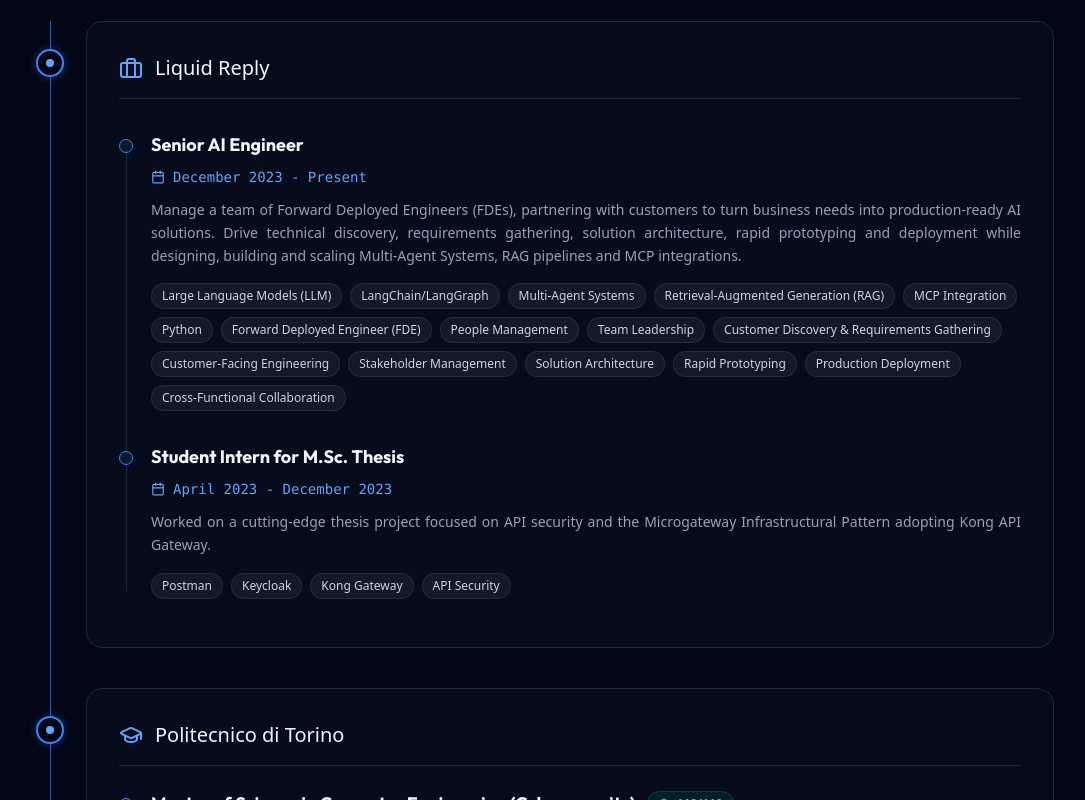
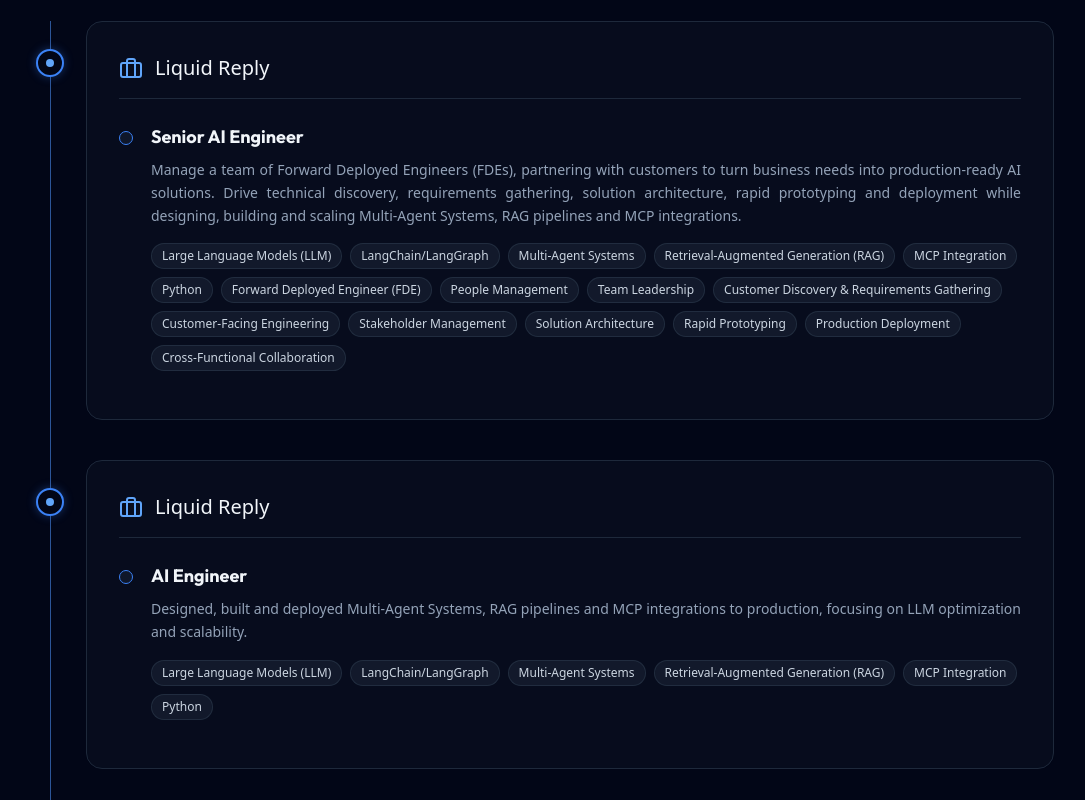
Before and after one commit to dvdr00t/portfolio, a Next.js app: page / in a window 1280 px wide. Shown: the part 2040-2840 px from the top of the page, without its empty margins (98-1183 px from the left). Built offline with nearby package versions, Linux system fonts and the light colour scheme.

Commit message:
fix: separate senior card

```diff
--- a/src/components/Curriculum.tsx
+++ b/src/components/Curriculum.tsx
@@ -122,10 +122,12 @@
                                 )}
                             </div>
 
-                            <div className="flex items-center gap-2 text-sm text-blue-400 font-mono mb-3">
-                                <Calendar className="w-3.5 h-3.5" />
-                                <span>{role.date}</span>
-                            </div>
+                            {role.date && (
+                                <div className="flex items-center gap-2 text-sm text-blue-400 font-mono mb-3">
+                                    <Calendar className="w-3.5 h-3.5" />
+                                    <span>{role.date}</span>
+                                </div>
+                            )}
 
                             <p className="text-slate-400 leading-relaxed text-sm mb-4 text-justify">
                                 {role.description}
--- a/src/data/en.json
+++ b/src/data/en.json
@@ -114,7 +114,6 @@
                         "roles": [
                             {
                                 "title": "Senior AI Engineer",
-                                "date": "December 2023 - Present",
                                 "description": "Manage a team of Forward Deployed Engineers (FDEs), partnering with customers to turn business needs into production-ready AI solutions. Drive technical discovery, requirements gathering, solution architecture, rapid prototyping and deployment while designing, building and scaling Multi-Agent Systems, RAG pipelines and MCP integrations.",
                                 "skills": [
                                     "Large Language Models (LLM)",
@@ -134,12 +133,39 @@
                                     "Production Deployment",
                                     "Cross-Functional Collaboration"
                                 ]
-                            },
+                            }
+                        ]
+                    },
+                    {
+                        "id": "1-2",
+                        "organization": "Liquid Reply",
+                        "url": "https://liquidreply.net/en/",
+                        "icon": "work",
+                        "roles": [
+                            {
+                                "title": "AI Engineer",
+                                "description": "Designed, built and deployed Multi-Agent Systems, RAG pipelines and MCP integrations to production, focusing on LLM optimization and scalability.",
+                                "skills": [
+                                    "Large Language Models (LLM)",
+                                    "LangChain/LangGraph",
+                                    "Multi-Agent Systems",
+                                    "Retrieval-Augmented Generation (RAG)",
+                                    "MCP Integration",
+                                    "Python"
+                                ]
+                            }
+                        ]
+                    },
+                    {
+                        "id": "1-3",
+                        "organization": "Liquid Reply",
+                        "url": "https://liquidreply.net/en/",
+                        "icon": "work",
+                        "roles": [
                             {
                                 "title": "Student Intern for M.Sc. Thesis",
                                 "date": "April 2023 - December 2023",
-                               "description_old": "During my internship at Liquid Reply (IT), I had the opportunity to work on a cutting-edge thesis project focused on API security and the Microgateway Infrastructural Pattern adopting Kong API Gateway.",
-                               "description": "Worked on a cutting-edge thesis project focused on API security and the Microgateway Infrastructural Pattern adopting Kong API Gateway.",
+                                "description": "Worked on a cutting-edge thesis project focused on API security and the Microgateway Infrastructural Pattern adopting Kong API Gateway.",
                                 "skills": [
                                     "Postman",
                                     "Keycloak",
--- a/src/data/it.json
+++ b/src/data/it.json
@@ -114,7 +114,6 @@
                         "roles": [
                             {
                                 "title": "Senior AI Engineer",
-              "date": "Dicembre 2023 - Presente",
                                 "description": "Gestisco un team di Forward Deployed Engineers (FDE) e collaboro con i clienti per trasformare le esigenze di business in soluzioni AI pronte per la produzione. Mi occupo di discovery tecnica, raccolta dei requisiti, solution architecture, rapid prototyping e deployment, oltre a progettare, sviluppare e scalare Sistemi Multi-Agente, pipeline RAG e integrazioni MCP.",
                                 "skills": [
                                     "Large Language Models (LLM)",
@@ -134,7 +133,35 @@
                                     "Production Deployment",
                                     "Cross-Functional Collaboration"
                                 ]
+                            }
+                        ]
                     },
+                    {
+                        "id": "1-2",
+                        "organization": "Liquid Reply",
+                        "url": "https://liquidreply.net/en/",
+                        "icon": "work",
+                        "roles": [
+                            {
+                                "title": "AI Engineer",
+                                "description": "Ho progettato, sviluppato e portato in produzione Sistemi Multi-Agente, pipeline RAG e integrazioni MCP, con attenzione all'ottimizzazione e alla scalabilità degli LLM.",
+                                "skills": [
+                                    "Large Language Models (LLM)",
+                                    "LangChain/LangGraph",
+                                    "Sistemi Multi-Agente",
+                                    "Retrieval-Augmented Generation (RAG)",
+                                    "Integrazione MCP",
+                                    "Python"
+                                ]
+                            }
+                        ]
+                    },
+                    {
+                        "id": "1-3",
+                        "organization": "Liquid Reply",
+                        "url": "https://liquidreply.net/en/",
+                        "icon": "work",
+                        "roles": [
                             {
                                 "title": "Studente Tesista Magistrale",
                                 "date": "Aprile 2023 - Dicembre 2023",
```
Lines whose indentation alone changed are shown as unchanged.
